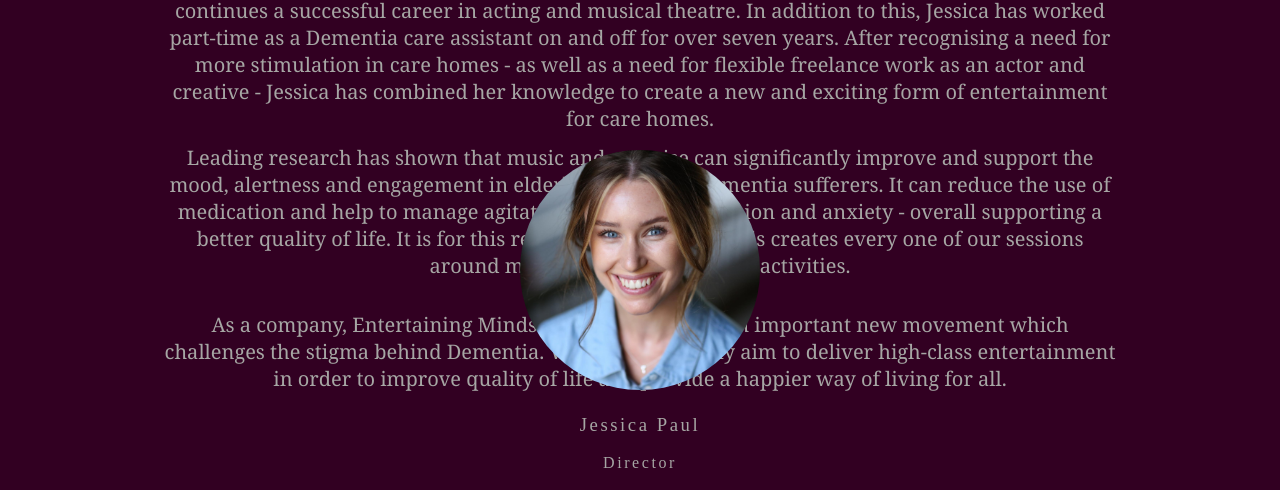
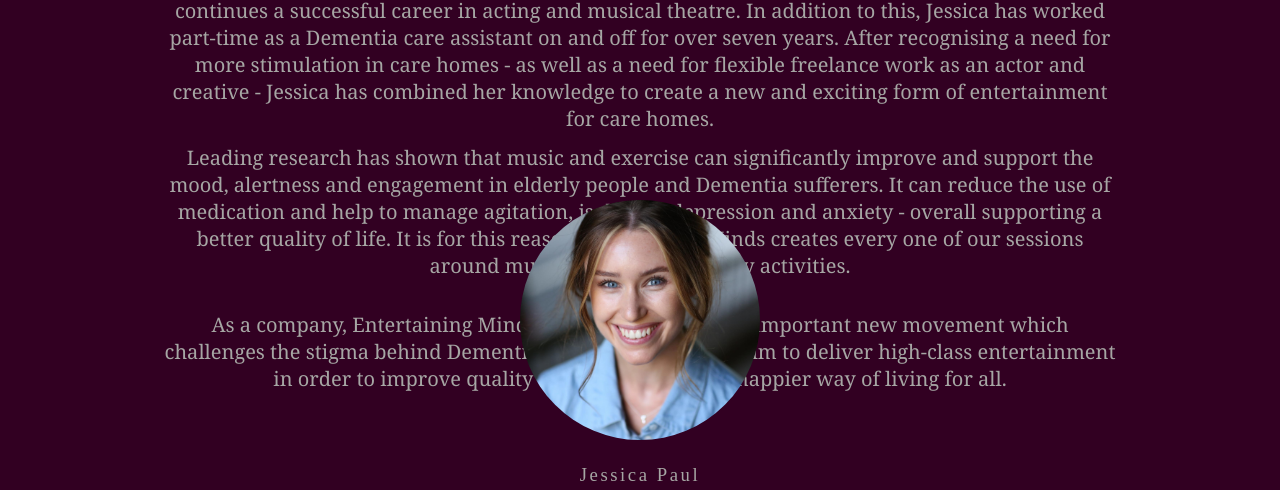
Before and after one commit to hughp23/Entertaining-Minds, a React (Create React App) app: page / in a window 1280 px wide. Shown: the part 1129-1619 px from the top of the page. Built offline with nearby package versions, Linux system fonts and the light colour scheme; the HTML template or start-up script is replaced by a standard one.

Commit message:
add scroll to top function when loading extra pages

```diff
--- a/src/components/WorkForUs.jsx
+++ b/src/components/WorkForUs.jsx
@@ -2,6 +2,7 @@ import React, { Component } from "react";
 import { Link } from "@reach/router";
 import "../styling/_workforus.scss";
 import "../styling/_media-queries.scss";
+import * as Scroll from "react-scroll";
 const arrowLeft = require("../assets/arrowLeft.png");
 
 class WorkForUs extends Component {
@@ -101,6 +102,10 @@ class WorkForUs extends Component {
       </div>
     );
   }
+
+  componentDidMount() {
+    Scroll.animateScroll.scrollToTop();
+  }
 }
 
 export default WorkForUs;
--- a/src/components/WorkWithUs.jsx
+++ b/src/components/WorkWithUs.jsx
@@ -2,6 +2,7 @@ import React, { Component } from "react";
 import { Link } from "@reach/router";
 import "../styling/_workwithus.scss";
 import "../styling/_global.scss";
+import * as Scroll from "react-scroll";
 const arrowLeft = require("../assets/arrowLeft.png");
 
 class WorkWithUs extends Component {
@@ -100,6 +101,10 @@ class WorkWithUs extends Component {
       </div>
     );
   }
+
+  componentDidMount() {
+    Scroll.animateScroll.scrollToTop();
+  }
 }
 
 export default WorkWithUs;
--- a/src/styling/_homepage.scss
+++ b/src/styling/_homepage.scss
@@ -199,6 +199,8 @@
   .headshot-container {
     grid-area: headshot;
     height: 30vh;
+    position: relative;
+    top: 5%;
     img {
       position: relative;
       top: 50%;
```
